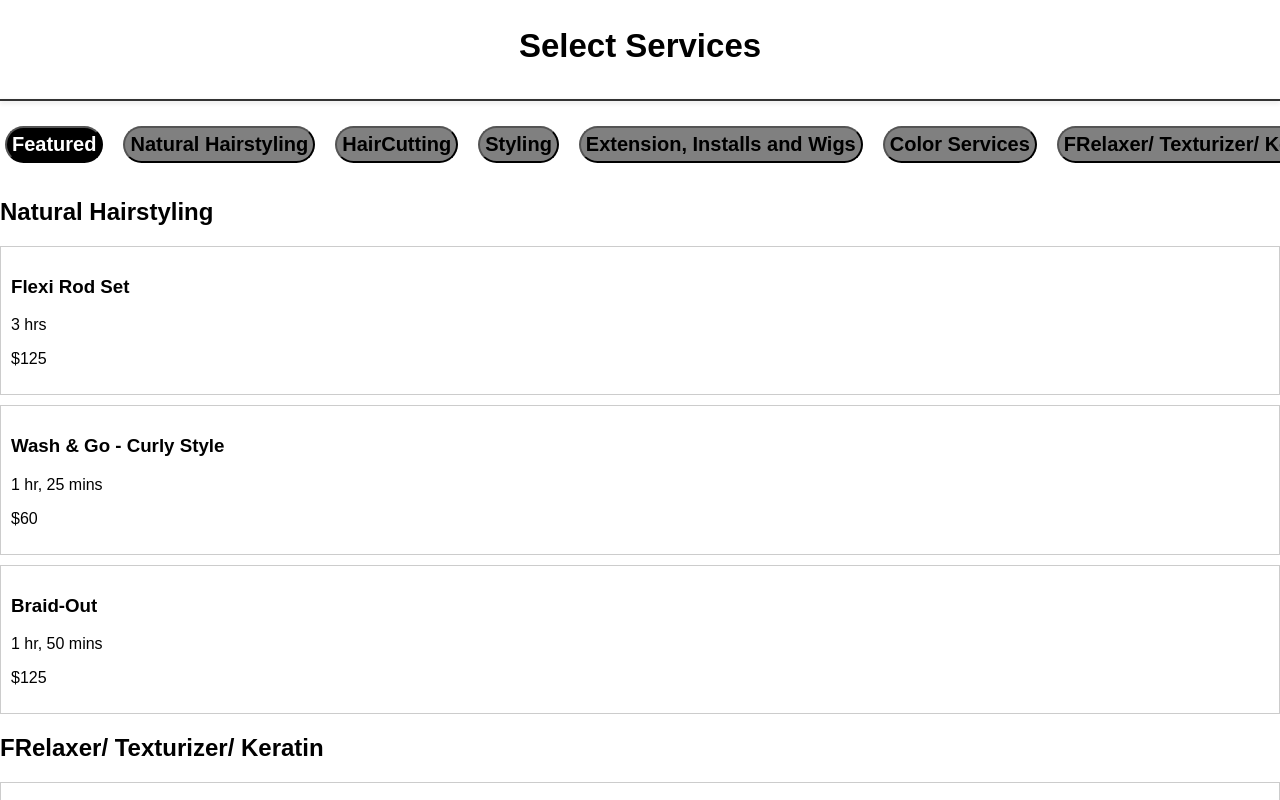
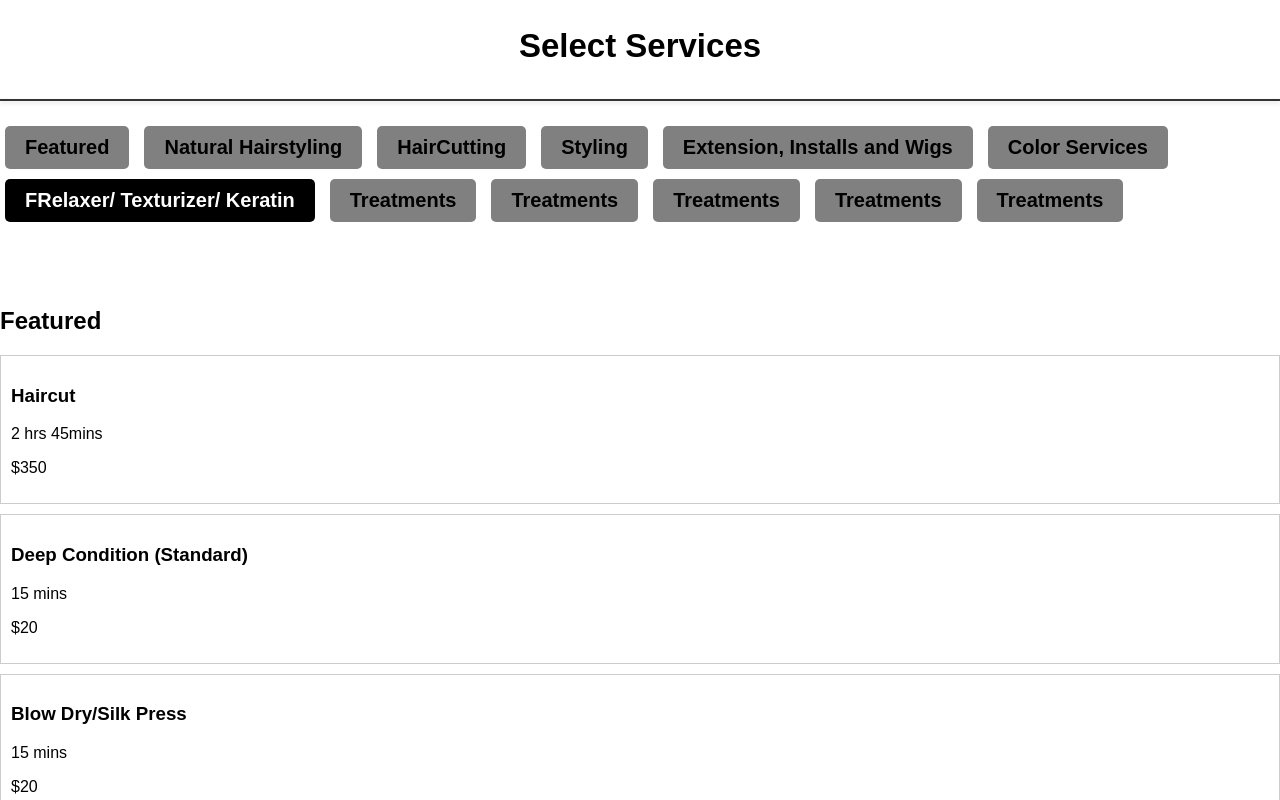
Before and after one commit to annupawaria/Assignment-Task, a React (Create React App) app: page / in a window 1280 px wide. Shown: the top 800 px of the page. Built offline with nearby package versions, Linux system fonts and the light colour scheme.

Commit message:
few changes

```diff
--- a/src/components/Category.js
+++ b/src/components/Category.js
@@ -1,11 +1,28 @@
-import React, { useState } from 'react';
+import React, { useState, useEffect, useRef } from 'react';
 import { categories } from '../utils/Name';
 
+
+
   const categoryData = {
+"Featured":[
+        { name: "Haircut", duration: "2 hrs 45mins", price: "$350" },
+        { name: "Deep Condition (Standard)", duration: "15 mins", price: "$20" },
+        { name: "Blow Dry/Silk Press", duration: "15 mins", price: "$20" },
+        { name: "Deep Condition (Standard)", duration: "15 mins", price: "$20" },
+        { name: "Root Touch-Up (Single Process", duration: "1 hr ", price: "$120" },
+       ],
+
+
         "Natural Hairstyling": [
             { name: "Flexi Rod Set", duration: "3 hrs", price: "$125" },
             { name: "Wash & Go - Curly Style", duration: "1 hr, 25 mins", price: "$60" },
             { name: "Braid-Out", duration: "1 hr, 50 mins", price: "$125" },
+        ],
+        "HairCutting":[
+            { name: "Haircut", duration: "2 hrs 45mins", price: "$350" },
+            { name: "Haircut", duration: "2 hrs 45mins", price: "$350" },
+            { name: "Haircut", duration: "2 hrs 45mins", price: "$350" },
+            { name: "Haircut", duration: "2 hrs 45mins", price: "$350" },
         ],
 
         "FRelaxer/ Texturizer/ Keratin": [
@@ -15,30 +32,15 @@ const categoryData = {
             {name:"Halo and Haircut", duration:"1 hr", price:"$140"},
             {name:"Virgin Relaxer and Hair Cut", duration:"2 hr, 15 mins", price:"$200"}
         ],
-   "Featured":[
-    { name: "Haircut", duration: "2 hrs 45mins", price: "$350" },
-    { name: "Deep Condition (Standard)", duration: "15 mins", price: "$20" },
-    { name: "Blow Dry/Silk Press", duration: "15 mins", price: "$20" },
-    { name: "Deep Condition (Standard)", duration: "15 mins", price: "$20" },
-    { name: "Root Touch-Up (Single Process", duration: "1 hr ", price: "$120" },
-   ],
-   "HairCutting":[
-    { name: "Haircut", duration: "2 hrs 45mins", price: "$350" },
-    { name: "Haircut", duration: "2 hrs 45mins", price: "$350" },
-    { name: "Haircut", duration: "2 hrs 45mins", price: "$350" },
-    { name: "Haircut", duration: "2 hrs 45mins", price: "$350" },
-],
+
+
         "Styling":[
             { name: "Haircut", duration: "2 hrs 45mins", price: "$350" },
             { name: "Haircut", duration: "2 hrs 45mins", price: "$350" },
             { name: "Haircut", duration: "2 hrs 45mins", price: "$350" },
             { name: "Haircut", duration: "2 hrs 45mins", price: "$350" },
     ],
-"Treatments":[
-    { name: "Detox Shampoo", duration: "20 mins", price: "$30" },
-    { name: "Weave Take Out (Prior to Weave Install Only)", duration: "25 mins", price: "$40" },
-    { name: "Deep Condition (Standard)", duration: "25 mins", price: "$30" },
-],
+
     "Extension, Installs and Wigs":[
         { name: "Install Removal", duration: "1 hr 5 mins", price: "$100" },
         { name: "Deep Condition (Standard)", duration: "25 mins", price: "$30" },
@@ -51,31 +53,64 @@ const categoryData = {
         { name: "Deep Condition (Standard)", duration: "25 mins", price: "$30" },
 
 
-]
+    ],  "Treatments":[
+        { name: "Detox Shampoo", duration: "20 mins", price: "$30" },
+        { name: "Weave Take Out (Prior to Weave Install Only)", duration: "25 mins", price: "$40" },
+        { name: "Deep Condition (Standard)", duration: "25 mins", price: "$30" },
+    ],
 
 
     };
 
+
+
+
 const Category = () => {
     const [selectedCategory, setSelectedCategory] = useState(categories[0].name);
+    const sectionsRef = useRef([]);
+
+    useEffect(() => {
+        const handleScroll = () => {
+            const scrollPos = window.scrollY;
+            let currentCategory = selectedCategory;
+
+            sectionsRef.current.forEach((section, index) => {
+                if (section.offsetTop <= scrollPos + 100 && section.offsetTop + section.offsetHeight > scrollPos + 100) {
+                    currentCategory = categories[index].name;
+                }
+            });
+
+            if (currentCategory !== selectedCategory) {
+                setSelectedCategory(currentCategory);
+            }
+        };
+
+        window.addEventListener('scroll', handleScroll);
+        return () => {
+            window.removeEventListener('scroll', handleScroll);
+        };
+    }, [selectedCategory]);
+
+    const handleCategoryClick = (category, index) => {
+        setSelectedCategory(category);
+        sectionsRef.current[index].scrollIntoView({ behavior: 'smooth' });
+    };
+
     return (
         <div>
-
-            <div style={{   marginBottom: '20px',
-                display: 'flex',
-                gap: '10px',
-                overflowX: 'auto', // Enables horizontal scrolling
-                whiteSpace: 'nowrap', // Keeps items in a single line
-                paddingBottom: '10px', }}>
+            <div className="category-container" style={{ zIndex: 1000, overflowX: "auto", paddingBottom: "20px", position: "sticky", top: 0, backgroundColor: "white" }}>
                 {categories.map((category, index) => (
-                    <button                        key={index}
-                        onClick={() => setSelectedCategory(category.name)}
+                    <button
+                        key={index}
+                        onClick={() => handleCategoryClick(category.name, index)}
                         style={{
-                            position:"sticky",
                             cursor: 'pointer',
                             backgroundColor: category.name === selectedCategory ? 'black' : 'grey',
                             color: category.name === selectedCategory ? 'white' : 'black',
-
+                            marginRight: "10px",
+                            padding: "10px 20px",
+                            border: 'none',
+                            borderRadius: '5px',
                         }}
                     >
                         {category.name}
@@ -83,10 +118,9 @@ const Category = () => {
                 ))}
             </div>
 
-
             <div>
                 {Object.entries(categoryData).map(([categoryName, items], idx) => (
-                    <div key={idx} style={{ margin: '20px 0' }}>
+                    <div key={idx} ref={el => sectionsRef.current[idx] = el} style={{ margin: '20px 0', paddingTop: '20px' }}>
                         <h2>{categoryName}</h2>
                         {items.map((item, index) => (
                             <div key={index} style={{ padding: '10px', border: '1px solid #ccc', margin: '10px 0' }}>
@@ -100,6 +134,6 @@ const Category = () => {
             </div>
         </div>
     );
-}
+};
 
 export default Category;
```
Lines whose indentation alone changed are shown as unchanged.
